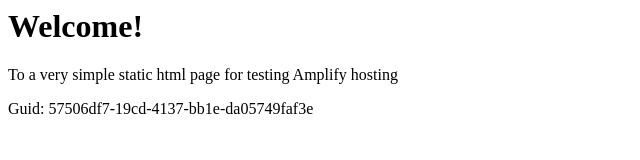
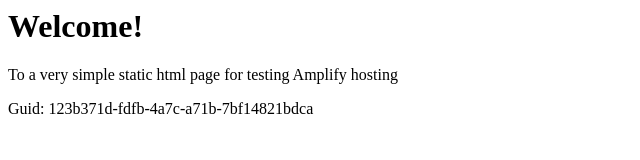
Before and after one commit to aws-aemilia-sin/Github-PR-Commit-Integration-Test-DoNotTouch-GitHubWebhookPushCanaryTest-v1-preprod-ap-southeast-1, a website: page src/index.html in a window 1280 px wide. Shown: the full height of the page, 0-640 px from the left. Drawn offline with Linux system fonts and the light colour scheme.

Commit message:
commit from integ tests

```diff
--- a/src/index.html
+++ b/src/index.html
@@ -12,6 +12,6 @@
 <body>
     <h1>Welcome!</h1>
     <p>To a very simple static html page for testing Amplify hosting</p>
-    <p>Guid: 57506df7-19cd-4137-bb1e-da05749faf3e</p></body>
+    <p>Guid: 123b371d-fdfb-4a7c-a71b-7bf14821bdca</p></body>
 
 </html>
```
